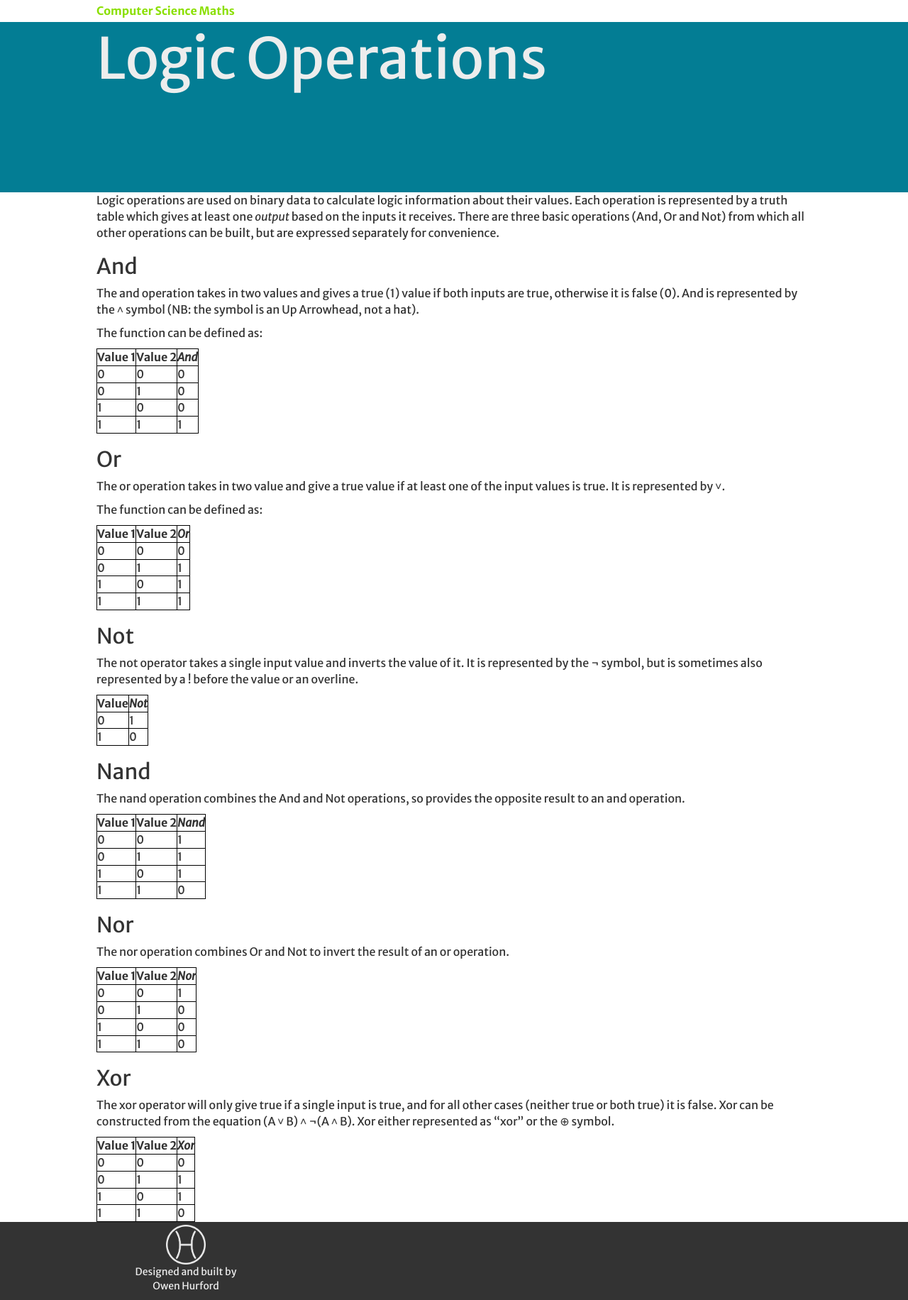
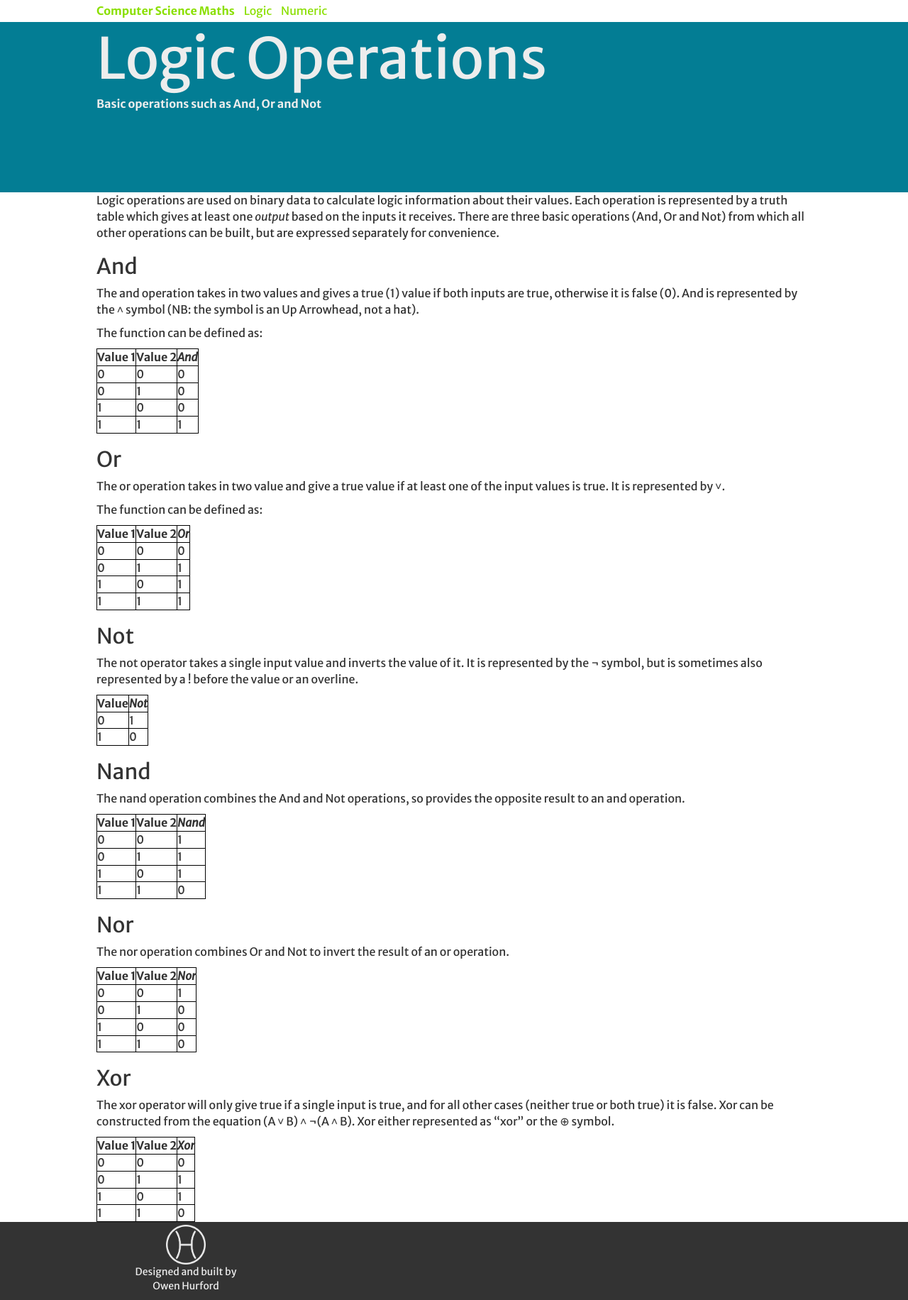
Before and after one commit to alwaysbusy/csmaths, a Jekyll site: the page built from topics/logic/logic-operations.md, in a window 1280 px wide. Shown: the whole page at 71% size. Built offline with Jekyll 4.4.1, drawn with Linux system fonts in a browser that asks for light colours; nearby versions of some CDN libraries.

Commit message:
Better navigation pages

```diff
--- a/Gemfile
+++ b/Gemfile
@@ -1,2 +1,3 @@
 source 'https://rubygems.org'
 gem 'github-pages'
+gem 'wdm', '>= 0.1.0' if Gem.win_platform
--- a/_layouts/default.html
+++ b/_layouts/default.html
@@ -13,8 +13,8 @@
         <link rel="stylesheet" href="https://maxcdn.bootstrapcdn.com/bootstrap/3.3.7/css/bootstrap.min.css" integrity="sha384-BVYiiSIFeK1dGmJRAkycuHAHRg32OmUcww7on3RYdg4Va+PmSTsz/K68vbdEjh4u" crossorigin="anonymous">
         <script src="https://maxcdn.bootstrapcdn.com/bootstrap/3.3.7/js/bootstrap.min.js" integrity="sha384-Tc5IQib027qvyjSMfHjOMaLkfuWVxZxUPnCJA7l2mCWNIpG9mGCD8wGNIcPD7Txa" crossorigin="anonymous"></script>
 
-        <link rel='stylesheet' href="/res/site.css" type="text/css">
-        <script type="application/javascript" src='/res/site.js'></script>
+        <link rel='stylesheet' href="{{ "/res/site.css" | relative_url }}" type="text/css">
+        <script type="application/javascript" src="{{ "/res/site.js" | relative_url }}"></script>
 
         <link rel="canonical" href="{{ page.url | replace:'index.html','' | prepend: site.baseurl | prepend: site.url }}" />
     </head>
@@ -23,7 +23,17 @@
             <div class="content">
                 <nav>
                     <ul>
-                        <li style="font-weight:bold"><a href="{{ site.url }}/" title="Computer Science Maths">Computer Science Maths</a></li>
+                        <li style="font-weight:bold"><a href="{{ site.baseurl }}/" title="Computer Science Maths">Computer Science Maths</a></li>
+                        {% for page in site.pages %}{% if page.url contains '/topic/' and page.use == "index" %}
+                          <li>
+                            <a href="{{ page.url | prepend: site.baseurl }}" title="{{ page.title }}">{{ page.title }}</a>
+                            <ul>
+                              {% for article in site.pages %}{% if article.url contains page.url and article.url != page.url %}
+                                <li><a href="{{ article.url | prepend: site.baseurl }}" title="{{ article.title }}">{{ article.title }}</a></li>
+                              {% endif %}{% endfor %}
+                            </ul>
+                          </li>
+                        {% endif %}{% endfor %}
                     </ul>
                 </nav>
             </div>
@@ -35,12 +45,19 @@
             </div>
         </section>
         <div class="content" id="content">
-            {{ content }}
+          {{ content }}
+          {% if page.use == "index" %}
+            <ul>
+              {% for article in site.pages %}{% if article.url contains page.url and article.url != page.url %}
+                <li><a href="{{ article.url | prepend: site.baseurl }}" title="{{ article.title }}">{{ article.title }}</a>{% if article.description %} - {{ article.description }}{% endif %}</li>
+              {% endif %}{% endfor %}
+            </ul>
+          {% endif %}
         </div>
         <footer>
             <div class="content">
                 <div class="col-xs-3 center">
-                    <a href="http://www.hurfo.com"><img src="/res/brand/Hgreyl.png" alt="Owen Hurford" /></a>
+                    <a href="http://www.hurfo.com"><img src="{{ "/res/brand/Hgreyl.png" | relative_url }}" alt="Owen Hurford" /></a>
                     <p>Designed and built by <br /> <a href="http://www.hurfo.com/" target="_blank">Owen Hurford</a></p>
                 </div>
             </div>
--- a/res/site.scss
+++ b/res/site.scss
@@ -55,6 +55,25 @@
         text-decoration: underline;
         color: inherit;
     }
+}
+
+header nav ul li ul {
+  display: none;
+  z-index: 5;
+  border: 1px solid $blue;
+  position: absolute;
+  background-color: #FFF;
+}
+
+header nav ul li:hover ul {
+  display: block;
+}
+
+header nav ul li ul li {
+  display: block;
+  border-bottom: 1px solid $blue;
+  margin: 0px 0px 0px 0px;
+  padding: 4px 4px 4px 4px;
 }
 
 .content {
--- a/topics/logic/logic-operations.md
+++ b/topics/logic/logic-operations.md
@@ -2,6 +2,7 @@
 layout: default
 permalink: /topic/logic/logic-operations
 title: Logic Operations
+description: Basic operations such as And, Or and Not
 ---
 
 Logic operations are used on binary data to calculate logic information about their values.  Each operation is represented by a truth table which gives at least one *output* based on the inputs it receives.  There are three basic operations (And, Or and Not) from which all other operations can be built, but are expressed separately for convenience.
```
Also changed, not shown: topics/logic/index.md (added, +8 -0 lines), topics/numeric/index.md (added, +8 -0 lines).
